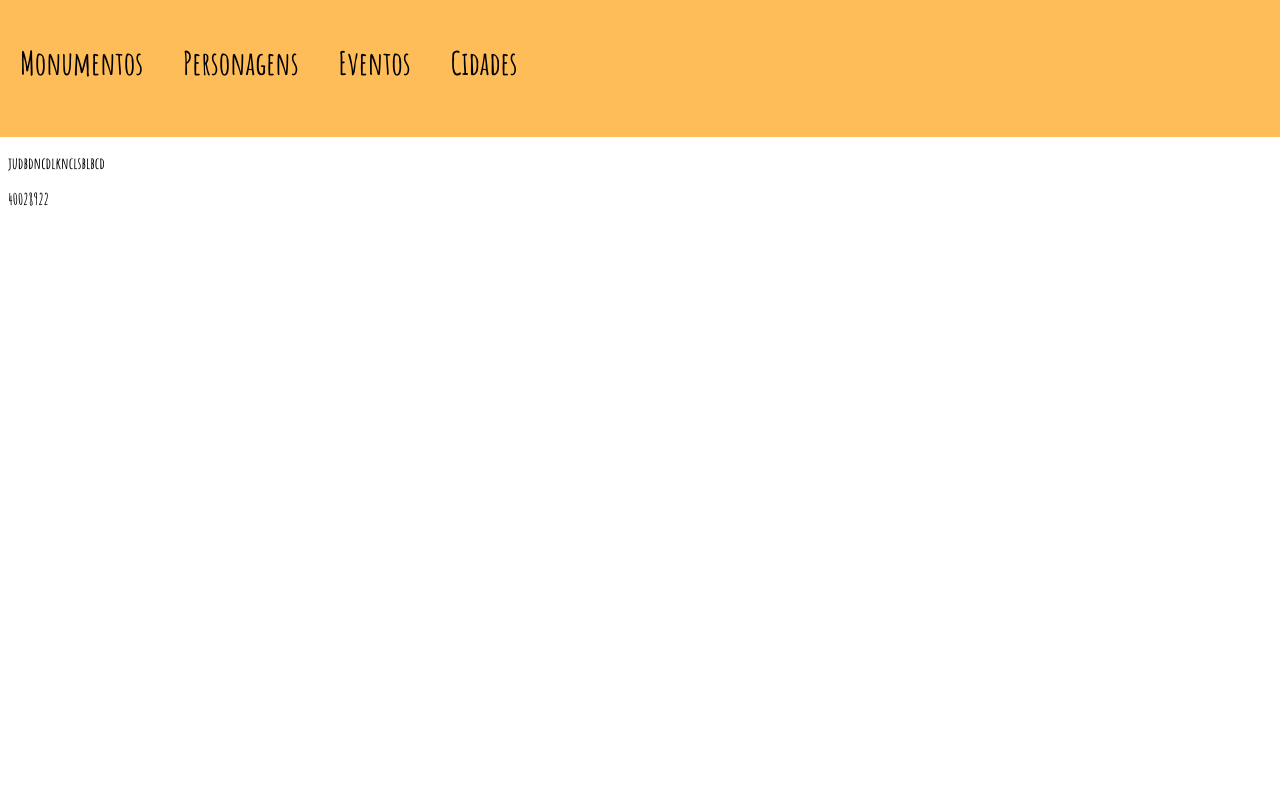
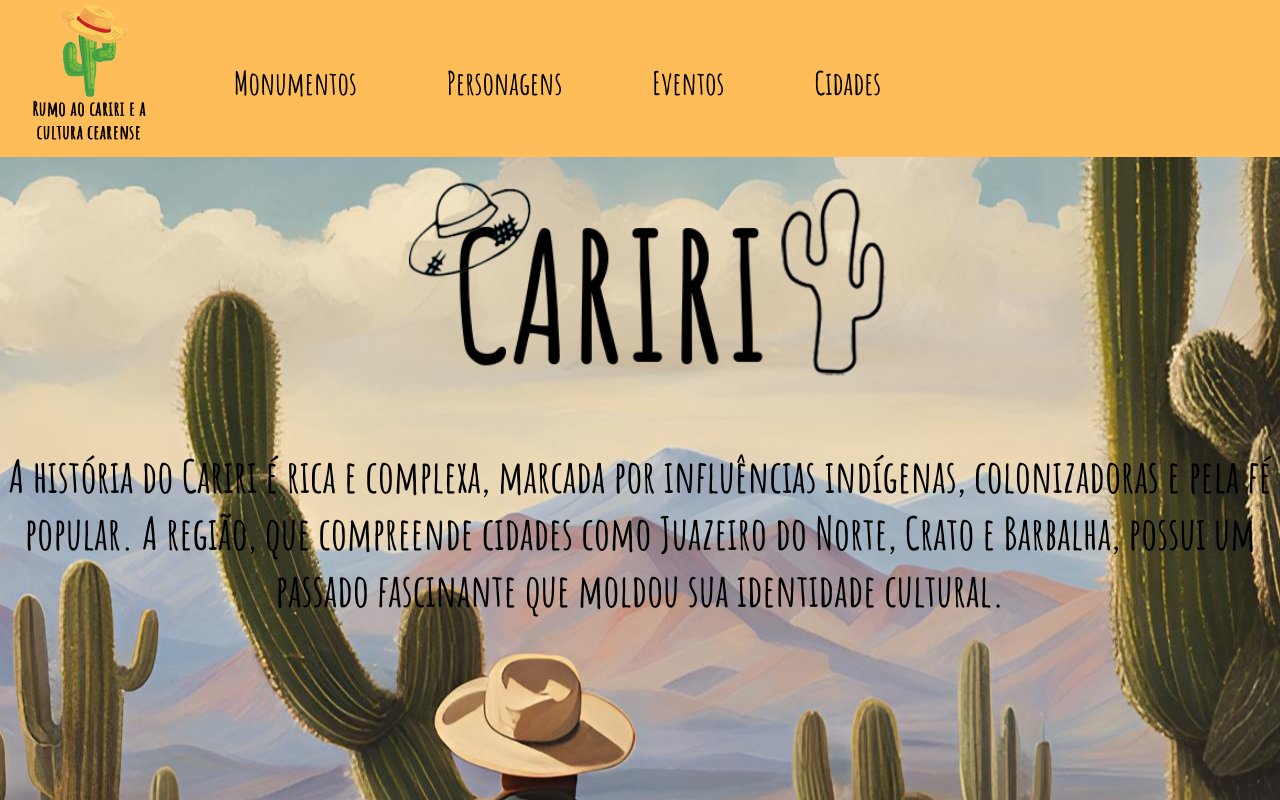
Before and after one commit to DaviOliverFront/Rumo-ao-cariri, a plain HTML site: page index.html in a window 1280 px wide. Shown: the top 800 px of the page. Drawn offline with Linux system fonts and the light colour scheme; a web font is replaced by a local one.

Commit message:
título e sub-título

```diff
--- a/index.html
+++ b/index.html
@@ -9,17 +9,23 @@
 </head>
 <body>
     <header>
-        <h1>Monumentos</h1>
-        <h1>Personagens</h1>
-        <h1>Eventos</h1>
-        <h1>Cidades</h1>
+        <img src="image/Logo-Rumo_ao_Cariri.png" alt="logo" class="logo">
+            <h1>Monumentos</h1>
+            <h1>Personagens</h1>
+            <h1>Eventos</h1>
+            <h1>Cidades</h1>
+
         <button class="botão"><a href="administrador.html">Administrador</a></button>
     </header>
         <main>
-            <p>judbdncdlknclsblbcd</p>
+            <img src="image/cariri titulo.png" alt="titulo" class="titulo">
+            <p class="sub-titulo">
+                A história do Cariri é rica e complexa, marcada por influências indígenas, colonizadoras e pela fé popular. A região, que compreende cidades como Juazeiro do Norte, Crato e Barbalha, possui um passado fascinante que moldou sua identidade cultural.
+            </p>
+
         </main>
             <footer>
-                 <p>40028922</p>
+
             </footer>
 </body>
 </html>
--- a/styles.css
+++ b/styles.css
@@ -3,11 +3,17 @@
 body{
     font-family: "Amatic SC", sans-serif;
     font-weight: bold;
+    background-image: url('image/Background-image.jpg'); /* Caminho para a imagem */
+      /* background-size: cover; /* Faz com que a imagem cubra toda a tela */
+      background-position: center; /* Centraliza a imagem */
+      background-repeat: no-repeat;
+      height: 200vh; /* Garante que a altura do fundo cubra toda a tela */
+
 }
 header{
     margin-top: -21px;
     margin-left: -7.8px;
-    height: 150px;
+    height: 170px;
     width: 1879px;
     background-color: #ffbd59;
     display: flex;
@@ -15,24 +21,55 @@ header{
 }
 
 h1{
-
-    margin-top: 35px;
+    margin-top: 55px;
     padding: 20px;
+    margin-left: 50px;
 }
 
 .botão{
     font-family: "Amatic SC", sans-serif;
     font-size: 35px;
     font-weight: 900;
-    margin-left: 1100px;
-    margin-top: 50px;
+    margin-left: 750px;
+    margin-top: 60px;
     background-color: #ffbd59;
     text-align: right;
     height: 50px;
     padding: 0px 15px 15px 15px;
     border-radius: 25px;
     border-color: white;
+    cursor: pointer;
+}
 
+a{
+    text-decoration: none;
+    color: #D56A47
+}
 
+img {
+    float: inline-start;
+    padding: 15px;
+    margin-left: 15px;
+}
 
+footer{
+    text-align: center;
 }
+
+main{
+    display: flex;
+    flex-direction: column;
+    align-items: center;
+}
+
+.sub-titulo{
+    font-size: 45px;
+    text-align: center;
+    width: 1300px;
+}
+
+.titulo{
+    align-items: center;
+    height: 215px;
+    width: 500px;
+}
```
Also changed, not shown: image/Background-image.jpg (added), image/Logo-Rumo_ao_Cariri.png (added), image/cariri titulo.png (added).
